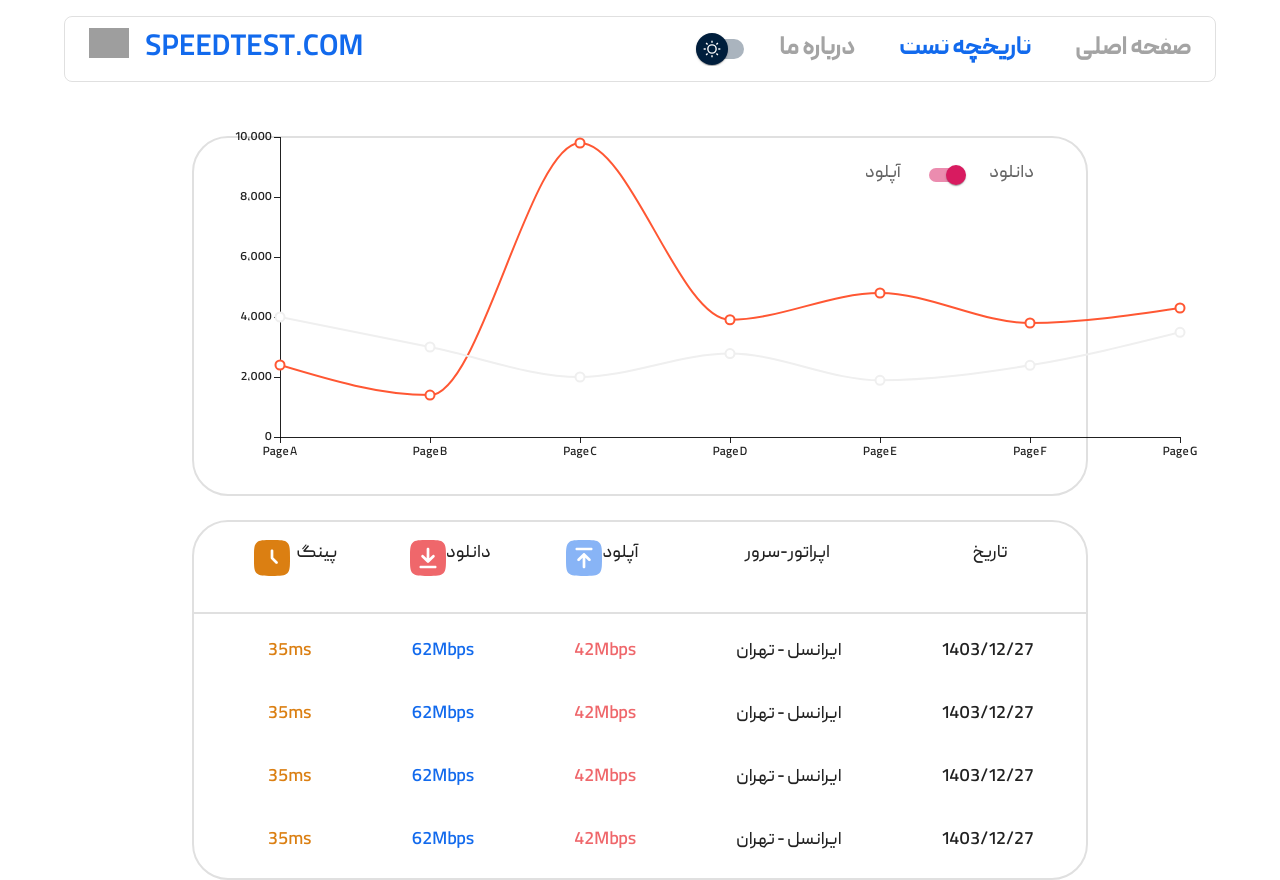
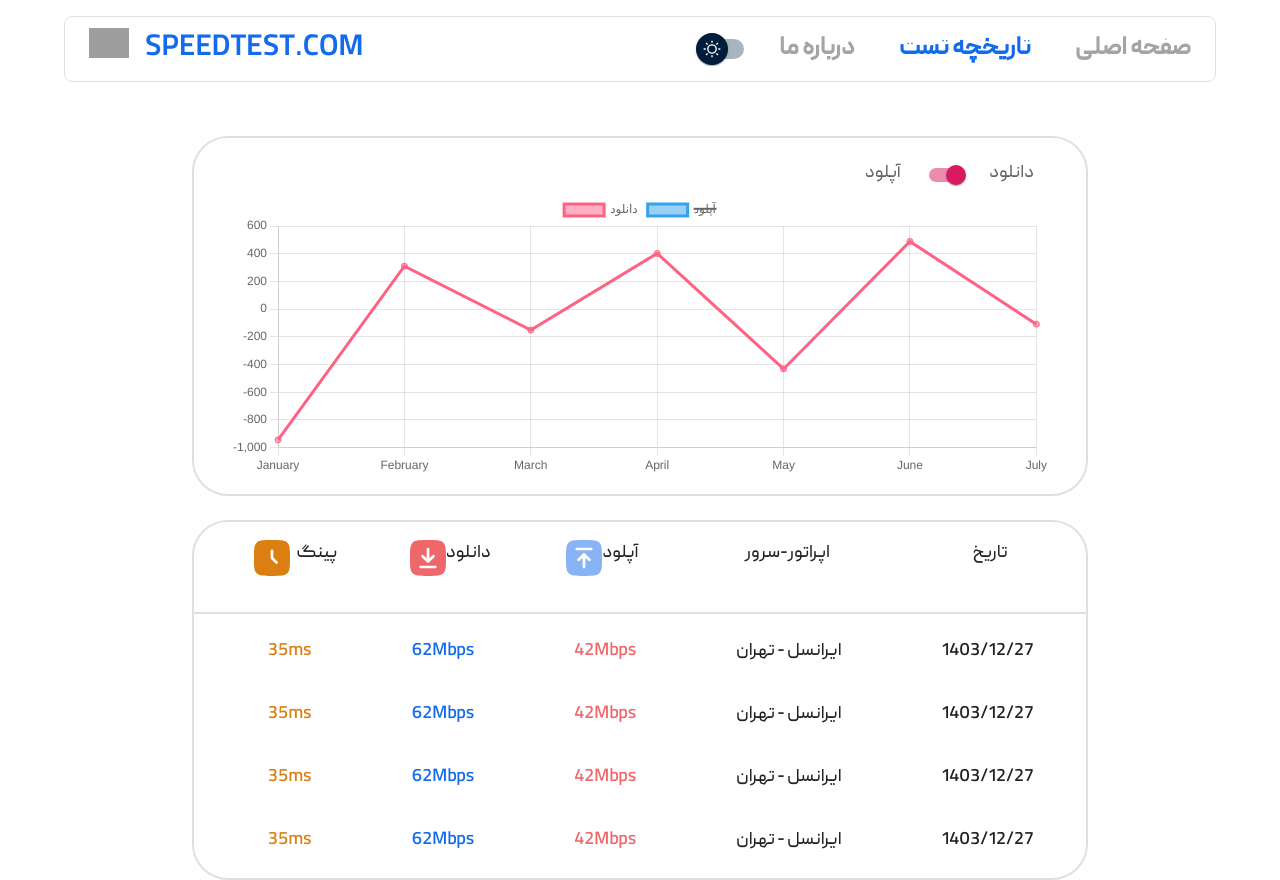
Before and after one commit to Raika-Company/eyesp-v1, a React (Vite) app in the folder client-app/: page /test-history in a window 1280 px wide. Built offline with nearby package versions, Linux system fonts and the light colour scheme; grey boxes are pictures that could not be loaded.

Commit message:
handle width and height chart js and handle toggle switch

```diff
--- a/client-app/package.json
+++ b/client-app/package.json
@@ -15,8 +15,14 @@
     "@mui/icons-material": "^5.14.6",
     "@mui/material": "^5.14.6",
     "@mui/x-charts": "^6.0.0-alpha.8",
+    "chart.js": "^4.4.0",
+    "faker": "^5.5.3",
+    "i": "^0.3.7",
+    "npm": "^9.8.1",
     "react": "^18.2.0",
+    "react-chartjs-2": "^5.2.0",
     "react-dom": "^18.2.0",
+    "react-fakers": "^1.0.3-rc1",
     "react-router-dom": "^6.15.0"
   },
   "devDependencies": {
--- a/client-app/src/components/testHistory/DlandUlCharts.jsx
+++ b/client-app/src/components/testHistory/DlandUlCharts.jsx
@@ -5,20 +5,19 @@ import { alpha } from "@mui/material/styles";
 import { pink } from "@mui/material/colors";
 import Switch from "@mui/material/Switch";
 import { InputLabel } from "@mui/material";
-import { LineChart } from "@mui/x-charts/LineChart";
 import useMediaQuery from "@mui/material/useMediaQuery";
-
-const uData = [4000, 3000, 2000, 2780, 1890, 2390, 3490];
-const pData = [2400, 1398, 9800, 3908, 4800, 3800, 4300];
-const xLabels = [
-  "Page A",
-  "Page B",
-  "Page C",
-  "Page D",
-  "Page E",
-  "Page F",
-  "Page G",
-];
+import {
+  Chart as ChartJS,
+  CategoryScale,
+  LinearScale,
+  PointElement,
+  LineElement,
+  Title,
+  Tooltip,
+  Legend,
+} from "chart.js";
+import { Line } from "react-chartjs-2";
+import faker from "faker";
 
 const CustomBox = styled(Box)(({ theme }) => ({
   width: "70vw", // Default width for lg screens
@@ -53,18 +52,64 @@ const PinkSwitch = styled(Switch)(({ theme }) => ({
 const label = { inputProps: { "aria-label": "Color switch demo" } };
 
 function DlandUlCharts() {
-  const [chartColors, setChartColors] = useState(["#FF5733", "#EFEFEF"]); // Define the initial colors
+  const [chartColors, setChartColors] = useState(["#FF5733", "#EFEFEF"]);
+  const [isUploadVisible, setIsUploadVisible] = useState(false); // Initially hide "آپلود" dataset
+
+  ChartJS.register(
+    CategoryScale,
+    LinearScale,
+    PointElement,
+    LineElement,
+    Title,
+    Tooltip,
+    Legend
+  );
+
+  const options = {
+    responsive: true,
+    maintainAspectRatio: false,
+    plugins: {
+      legend: {
+        position: "top",
+      },
+    },
+    width: "100%",
+    height: "100%",
+  };
+
+  const labels = [
+    "January",
+    "February",
+    "March",
+    "April",
+    "May",
+    "June",
+    "July",
+  ];
+
+  const data = {
+    labels,
+    datasets: [
+      {
+        label: "دانلود",
+        data: labels.map(() => faker.random.number({ min: -1000, max: 1000 })),
+        borderColor: "rgb(255, 99, 132)",
+        backgroundColor: "rgba(255, 99, 132, 0.5)",
+      },
+      {
+        label: "آپلود",
+        data: labels.map(() => faker.random.number({ min: -1000, max: 1000 })),
+        borderColor: "rgb(53, 162, 235)",
+        backgroundColor: "rgba(53, 162, 235, 0.5)",
+        hidden: !isUploadVisible, // Conditionally hide "آپلود" dataset
+      },
+    ],
+  };
 
   const handleSwitchChange = () => {
-    // Toggle the colors when the switch is changed
-    setChartColors((prevColors) =>
-      prevColors[0] === "#FF5733"
-        ? ["#EFEFEF", "#FF5733"]
-        : ["#FF5733", "#EFEFEF"]
-    );
+    // Toggle the visibility of the "آپلود" dataset
+    setIsUploadVisible((prevValue) => !prevValue);
   };
-  const isMdScreen = useMediaQuery((theme) => theme.breakpoints.down("md"));
-  const isSmScreen = useMediaQuery((theme) => theme.breakpoints.down("sm"));
 
   return (
     <>
@@ -83,37 +128,16 @@ function DlandUlCharts() {
             دانلود
           </InputLabel>
         </Box>
+
         <Box
           sx={{
             display: "flex",
-            flexDirection: "column",
-            position: "relative",
+            flexDirection: "row",
+            justifyContent: "center",
+            height: "90%",
           }}
         >
-          <Box
-            sx={{
-              position: "absolute",
-              display: "flex",
-              flexDirection: "row",
-              transform: isMdScreen ? "translateY(-99px)" : "translateY(0)",
-
-              transform: "translateY(-107px)",
-              transform: isSmScreen
-                ? " translate(-30px,-90px);"
-                : "translateY(-107px)",
-            }}
-          >
-            <LineChart
-              width={isSmScreen ? 350 : isMdScreen ? 600 : 1000}
-              height={isSmScreen ? 300 : 400}
-              series={[
-                { data: pData, color: chartColors[0] },
-                { data: uData, color: chartColors[1] },
-              ]}
-              xAxis={[{ scaleType: "point", data: xLabels }]}
-              yAxis={[]}
-            />
-          </Box>
+          <Line responsive="true" options={options} data={data} />
         </Box>
       </CustomBox>
     </>
```
Also changed, not shown: 1 other file (tests, documents, lock files or other folders).
